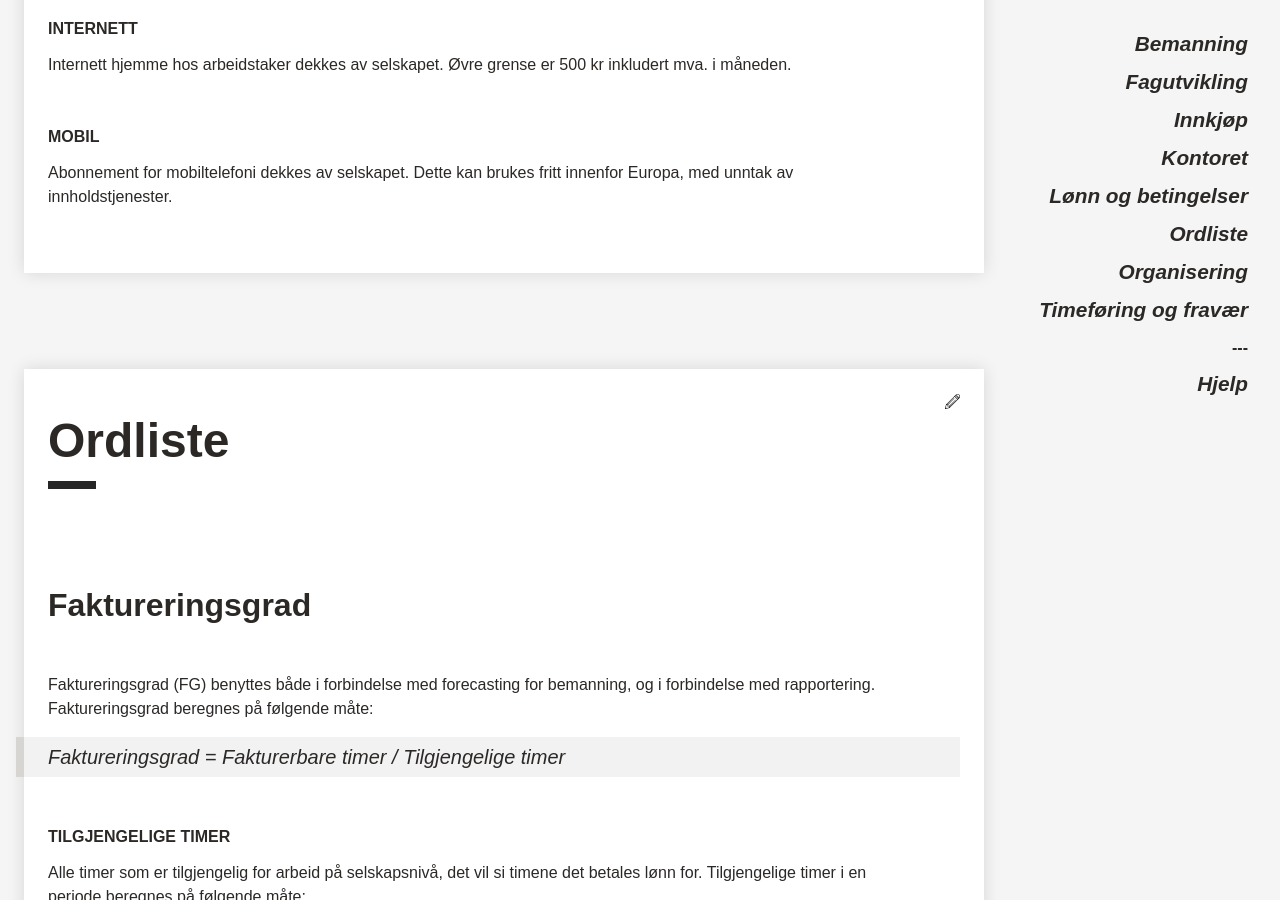
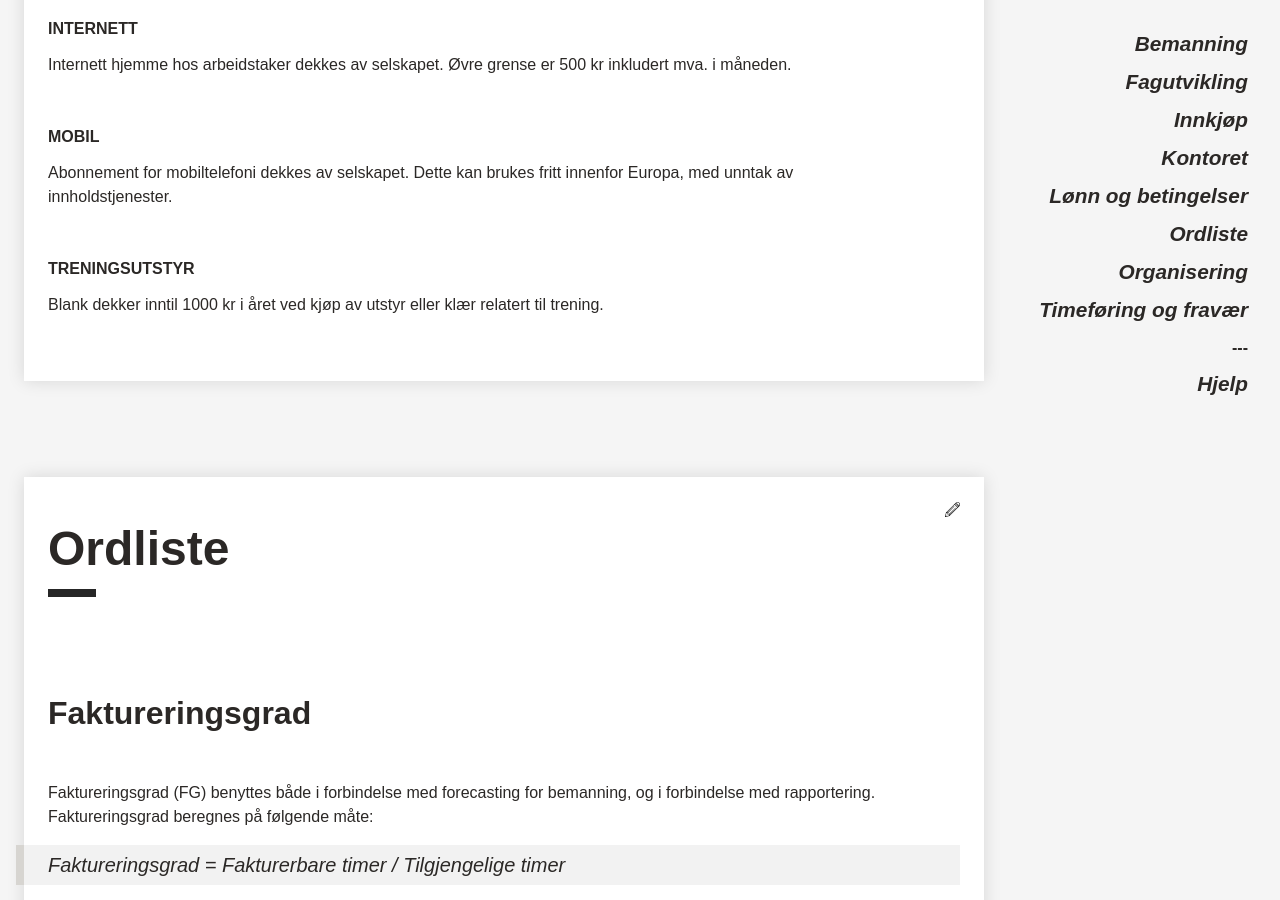
Before and after one commit to blankoslo/about-blank, a Jekyll site: the page built from index.md, in a window 1280 px wide and 900 px high, scrolled down 6846 px. Built offline with Jekyll 4.4.1, drawn with Linux system fonts in a browser that asks for light colours.

Commit message:
Legg til seksjon om treningsustyr

```diff
--- a/content/lonn.md
+++ b/content/lonn.md
@@ -56,3 +56,7 @@ Internett hjemme hos arbeidstaker dekkes av selskapet. Øvre grense er 500 kr in
 
 ### Mobil
 Abonnement for mobiltelefoni dekkes av selskapet. Dette kan brukes fritt innenfor Europa, med unntak av innholdstjenester.
+
+### Treningsutstyr
+
+Blank dekker inntil 1000 kr i året ved kjøp av utstyr eller klær relatert til trening.
```
